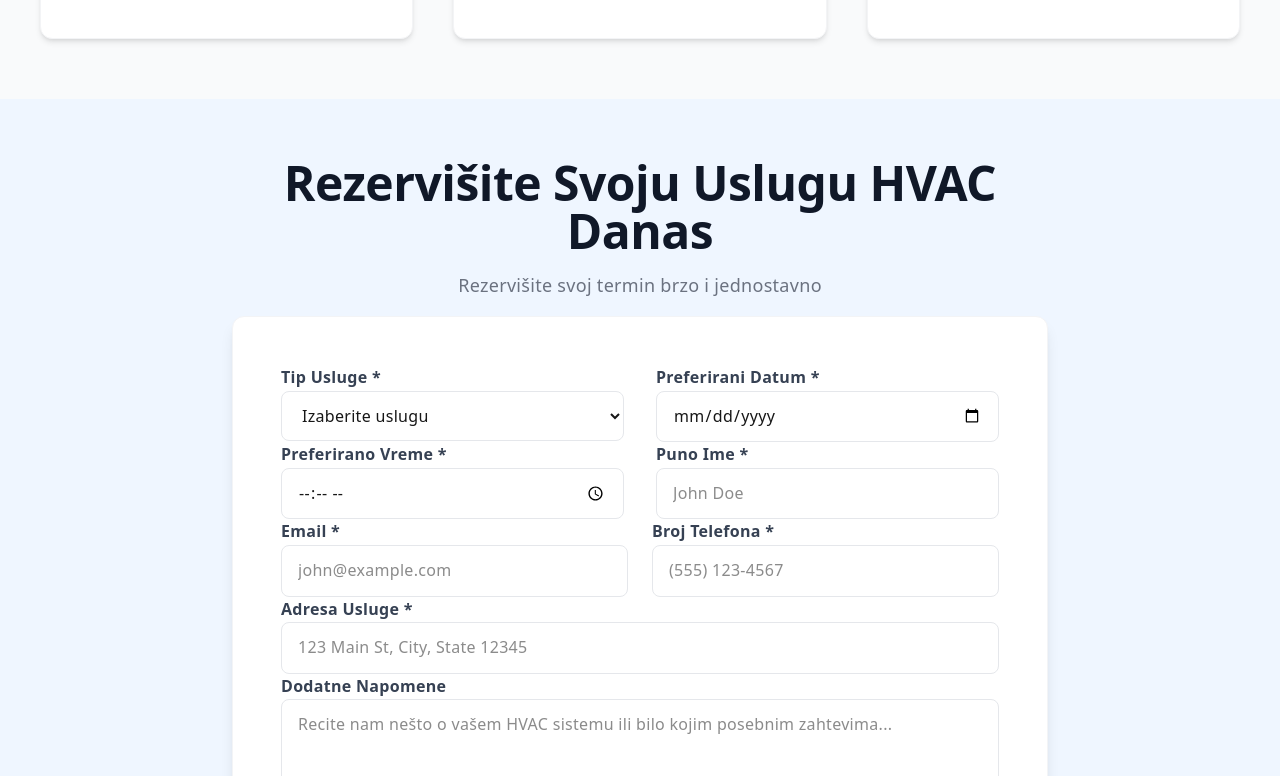
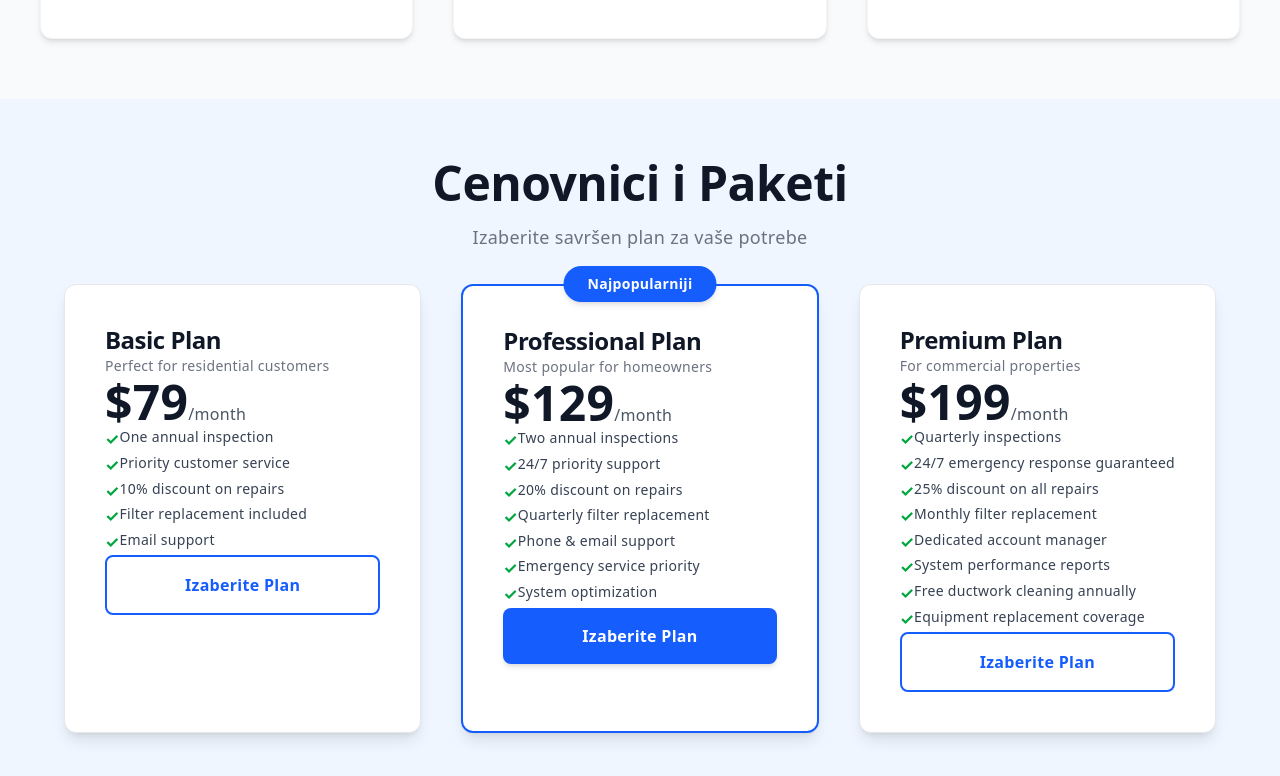
Before and after one commit to RaptorFF/next.js-frigo-mark-project, a Next.js app: page / in a window 1280 px wide. Shown: the part 1324-2100 px from the top of the page. Built offline with nearby package versions, Linux system fonts and the light colour scheme.

Commit message:
Styling Update

```diff
--- a/app/_components/Pricing.js
+++ b/app/_components/Pricing.js
@@ -4,15 +4,15 @@ export default function Pricing() {
   return (
     <section
       id="pricing"
-      className="section-container bg-gray-50 flex flex-col items-center"
+      className="section-container bg-blue-50 flex flex-col items-center"
     >
       <div className="max-w-7xl mx-auto px-6 sm:px-8 lg:px-10">
         <div className="text-center mb-20">
           <h2 className="text-4xl md:text-5xl font-bold text-gray-900 mb-6 tracking-tight">
-            Maintenance Plans
+            Cenovnici i Paketi
           </h2>
           <p className="text-lg text-gray-600 mx-auto leading-relaxed py-4 pb-8">
-            Choose the perfect plan for your needs
+            Izaberite savršen plan za vaše potrebe
           </p>
         </div>
 
@@ -28,7 +28,7 @@ export default function Pricing() {
             >
               {plan.popular && (
                 <span className="absolute -top-5 left-1/2 transform -translate-x-1/2 bg-blue-600 text-white px-6 py-2 rounded-full text-sm font-bold shadow-md">
-                  Most Popular
+                  Najpopularniji
                 </span>
               )}
 
@@ -64,7 +64,7 @@ export default function Pricing() {
                     : "border-2 border-blue-600 text-blue-600 hover:bg-blue-50"
                 }`}
               >
-                Choose Plan
+                Izaberite Plan
               </button>
             </div>
           ))}
--- a/app/layout.js
+++ b/app/layout.js
@@ -14,7 +14,7 @@ const geistMono = Geist_Mono({
 });
 
 export const metadata = {
-  title: "CoolAir - Professional HVAC Services",
+  title: "FrigoMark - Profesionalne usluge klimatizacije i grejanja",
   description:
     "Professional HVAC installation, repair, and maintenance services. 24/7 emergency support available.",
 };
--- a/app/page.js
+++ b/app/page.js
@@ -10,10 +10,9 @@ export default function Home() {
     <>
       <Hero />
       <Services />
+      <Pricing />
+      <Testimonials />
       <ServiceBooking />
-      <Testimonials />
-      <Pricing />
-      <ContactForm />
     </>
   );
 }
```
